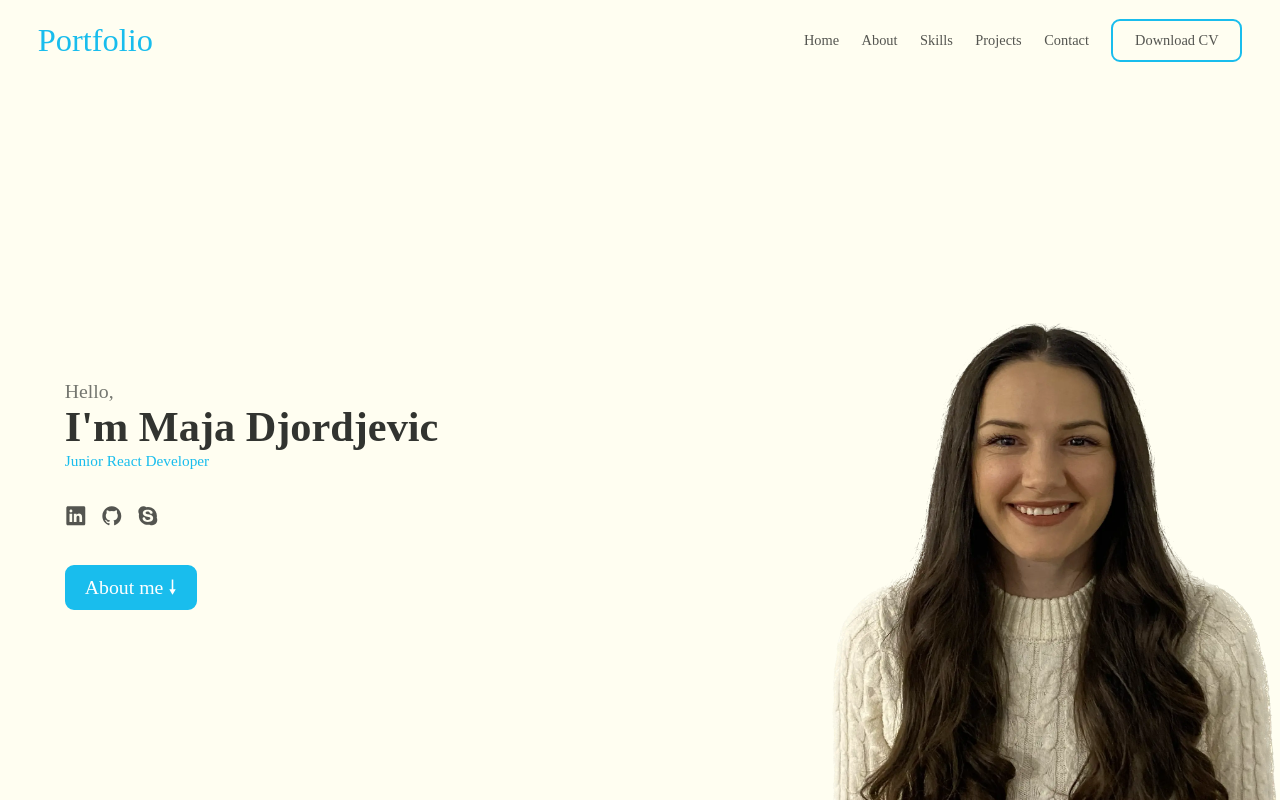
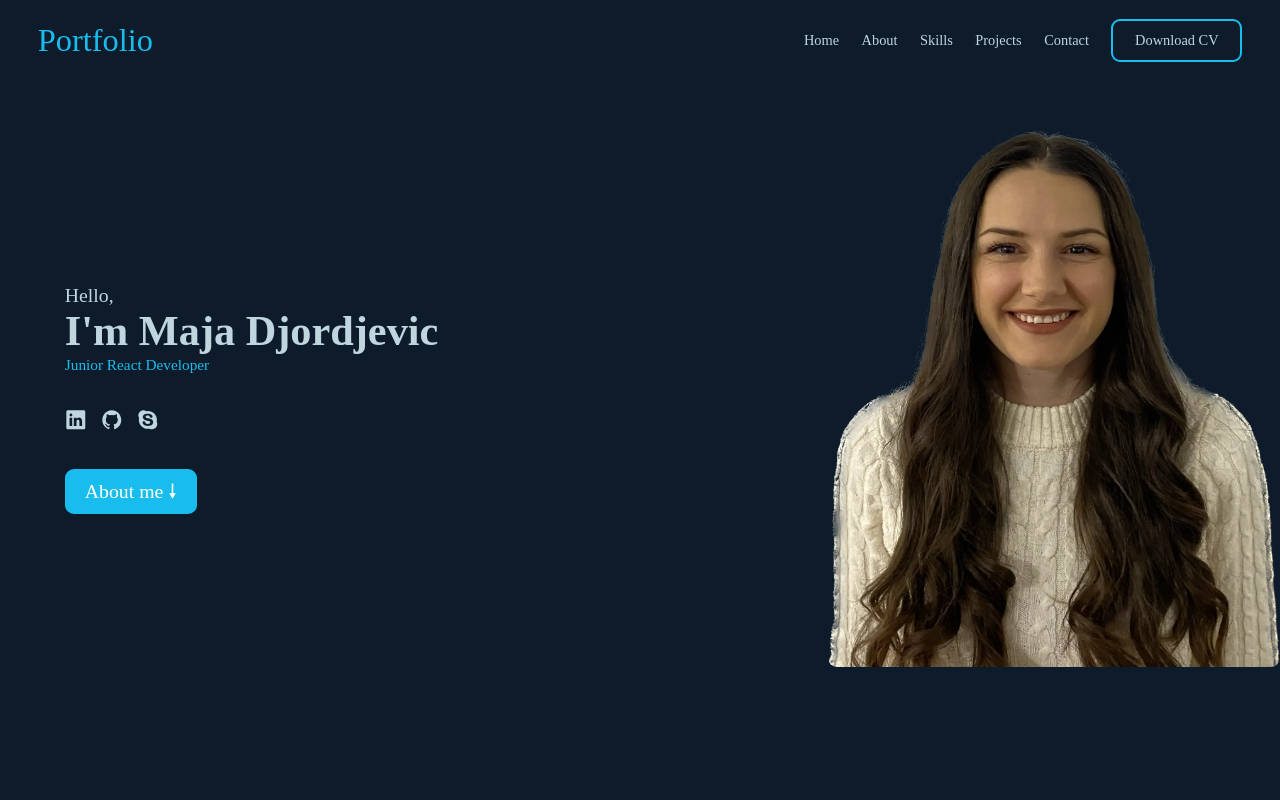
Before and after one commit to maja4s91/Reactportfolio-maja, a React (Vite) app in the folder vite-project/: page / in a window 1280 px wide. Built offline with nearby package versions, Linux system fonts and the light colour scheme; a web font is replaced by a local one.

Commit message:
Dark background color added

```diff
--- a/vite-project/src/App.jsx
+++ b/vite-project/src/App.jsx
@@ -1,6 +1,6 @@
 import Header from "./pages/Header";
 
-import Footer from "./pages/Footer";
+// import Footer from "./pages/Footer";
 
 import AnimatedRoutes from "./components/AnimatedRoutes";
 
@@ -11,7 +11,7 @@ function App() {
       <div className="content">
         <AnimatedRoutes />
       </div>
-      <Footer />
+      {/* <Footer /> */}
     </div>
   );
 }
--- a/vite-project/src/CSS/index.css
+++ b/vite-project/src/CSS/index.css
@@ -10,6 +10,8 @@
 - Background:#f0f9ff;
 - Primary: #339af0;
 
+#0d1b2a
+
 - Greys:
 - Dark: #323430;
 - Medium: #545550;
@@ -20,11 +22,15 @@
 
 :root {
   --Dark-Blue: #19bded;
-  --Light-Blue: #fffef1;
+  /* --Light-Blue: #fffef1; */
+  --Light-Blue: #0d1b2a;
 
-  --Dark-Gray: #323430;
-  --Medium-Grey: #545550;
-  --Light-Gray: #757770;
+  /* --Dark-Gray: #323430; */
+  --Dark-Gray: #c0d6df;
+  /* --Light-Gray: #757770; */
+  --Light-Gray: #c0d6df;
+  /* --Medium-Grey: #545550; */
+  --Medium-Grey: #c0d6df;
 }
 
 * {
@@ -156,8 +162,6 @@ body {
   background-color: var(--Light-Blue);
   display: grid;
   grid-template-columns: 1fr 1fr;
-  padding-bottom: 5rem;
-  height: 100vh;
 }
 .home-text {
   display: flex;
@@ -401,6 +405,7 @@ body {
   border-radius: 11px;
   overflow: hidden;
   transition: all 0.4s;
+  background-color: #142133;
 }
 
 .project:hover {
@@ -518,6 +523,7 @@ body {
   align-items: center;
   gap: 1rem;
   font-size: 1.4rem;
+  color: var(--Dark-Gray);
 }
 
 .btn-contact {
--- a/vite-project/src/pages/Projects.jsx
+++ b/vite-project/src/pages/Projects.jsx
@@ -37,13 +37,13 @@ const Projects = () => {
         </figure>
       ))}
 
-      <a
+      {/* <a
         className="about-cta projects-view"
         href="https://github.com/maja4s91"
         target="_blank"
       >
         View all projects&nbsp;&nbsp;➔
-      </a>
+      </a> */}
     </motion.section>
   );
 };
```
